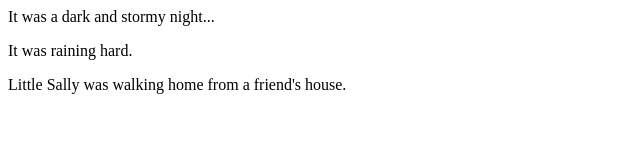
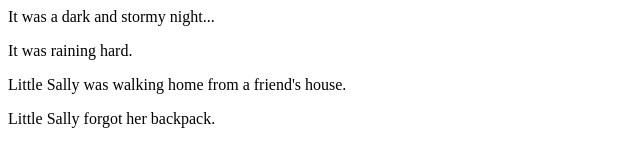
Before and after one commit to mhensz/fireside-story, a plain HTML site: page index.html in a window 1280 px wide. Shown: the whole page, without its empty margins (0-640 px from the left). Drawn offline with Linux system fonts and the light colour scheme.

Commit message:
added line

```diff
--- a/index.html
+++ b/index.html
@@ -3,5 +3,7 @@
       <p>It was a dark and stormy night...</p>
       <p>It was raining hard.</p>
       <p>Little Sally was walking home from a friend's house.</p>
+      <p> Little Sally forgot her backpack.</p>
     </body>
+
   </html>
```
